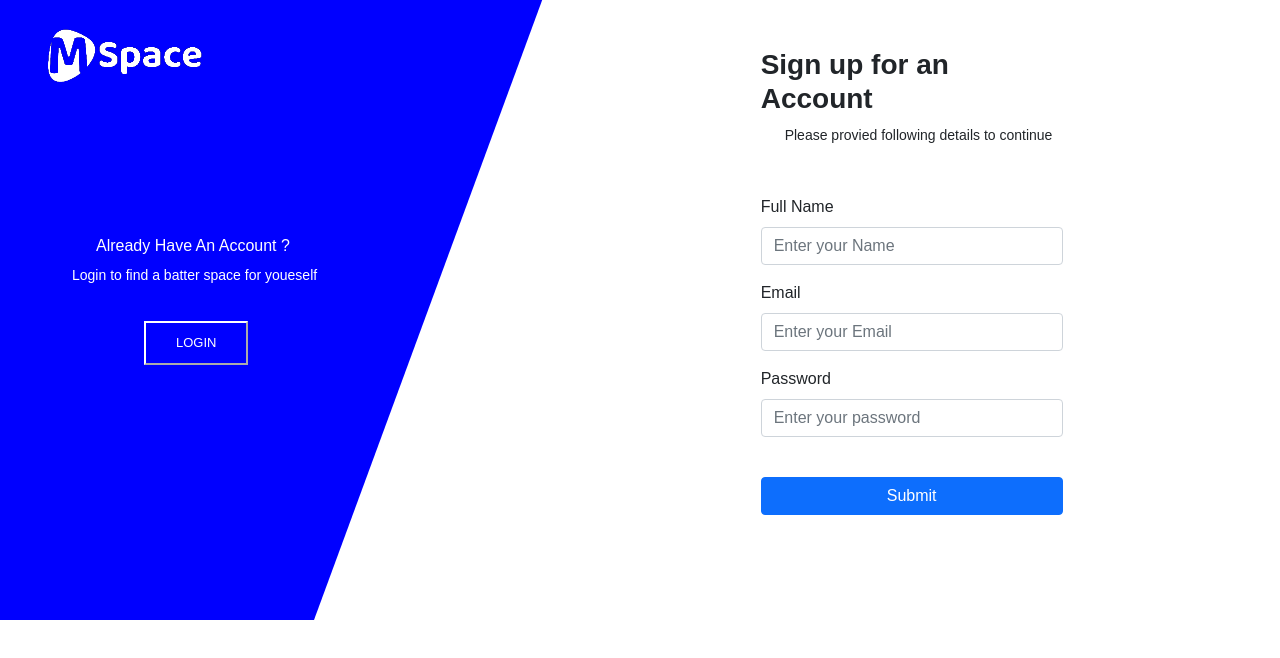
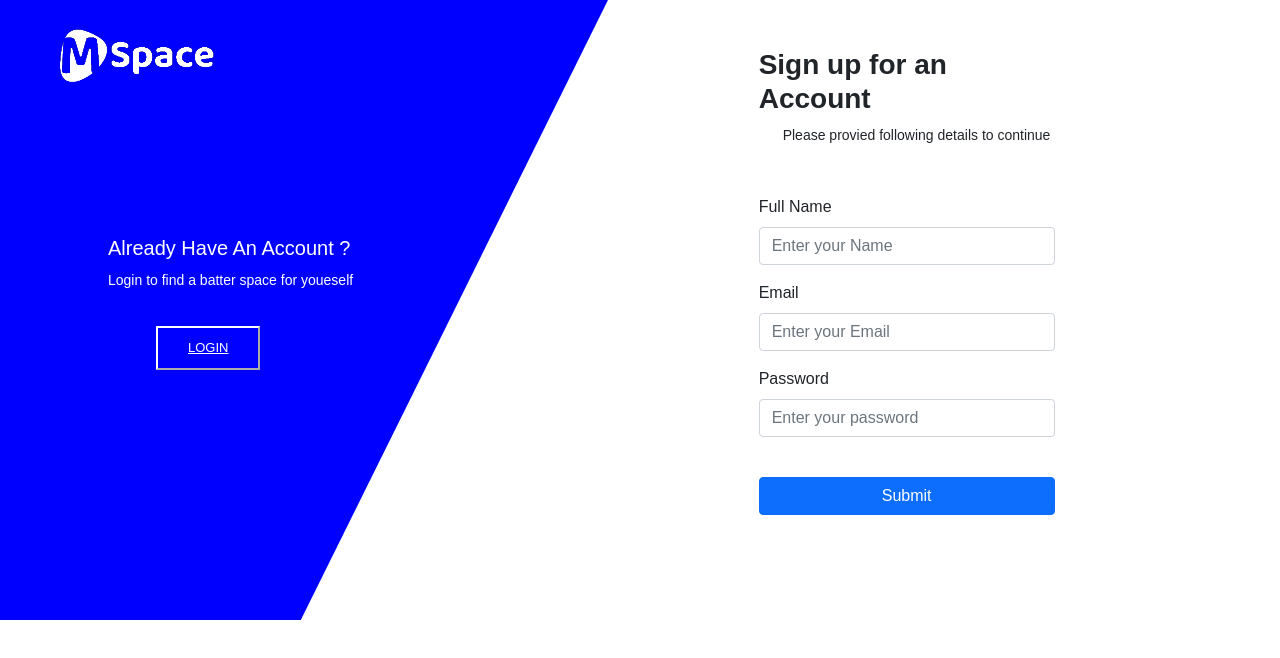
Before and after one commit to Abhiyadav968/SSM, a plain HTML site: page signup.html in a window 1280 px wide. Drawn offline with nearby package versions, Linux system fonts and the light colour scheme.

Commit message:
add file

```diff
--- a/css/style.css
+++ b/css/style.css
@@ -3,6 +3,8 @@
     padding: 0%;
     box-sizing: border-box;
     font-family: sans-serif;
+    text-decoration: none;
+    list-style-type: none;
 }
 .btn {
     width: 100%;
@@ -18,7 +20,7 @@
 }
 
 .side-paira {
-    font-size: 11px;
+    font-size: 12px;
     margin-left: -35px;
 }
 .sighup {
@@ -34,7 +36,7 @@
 .sighup-page {
     height: 620px;
     background-color: blue;
-    clip-path: polygon(0% 0, 85% 0%, 50% 100%, 0% 100%);
+    clip-path: polygon(0% 0, 95% 0%, 47% 100%, 0% 100%);
 }
 
 
--- a/signup.html
+++ b/signup.html
@@ -5,21 +5,21 @@
     <meta charset="UTF-8">
     <meta http-equiv="X-UA-Compatible" content="IE=edge">
     <meta name="viewport" content="width=device-width, initial-scale=1.0">
-    <title>SSM</title>
+    <title>Signup</title>
     <link rel="stylesheet" href="./css/style.css">
     <link href="https://cdn.jsdelivr.net/npm/bootstrap@5.0.2/dist/css/bootstrap.min.css" rel="stylesheet"
         integrity="sha384-EVSTQN3/azprG1Anm3QDgpJLIm9Nao0Yz1ztcQTwFspd3yD65VohhpuuCOmLASjC" crossorigin="anonymous">
 </head>
 
 <body>
-    <div class="contaioer-fluid">
+    <div class="container-fluid">
         <div class="row">
             <div class="sighup-page col-6 text-white">
                 <img src="./img/white-space.png" alt="" class="mt-4 ms-5">
                 <div class="sign-text mt-5 pt-1 ms-5">
-                    <h6 class="pt-5 ms-5 mt-5">Already Have An Account ?</h6>
-                    <small class="ps-4">Login to find a batter space for youeself</small><br><br>
-                    <div class="ms-5"><button onclick="save()" class="sighup ms-5">LOGIN</button></div>
+                    <h5 class="pt-5 ms-5 mt-5">Already Have An Account ?</h5>
+                    <small class="ps-5">Login to find a batter space for youeself</small><br><br>
+                    <div class="ms-5"><button onclick="save()"  class="sighup ms-5"><a href="./login.html" class="text-white">LOGIN</a></button></div>
                 </div>
             </div>
             <div class="col-1"></div>
@@ -29,7 +29,7 @@
                 <form class="mt-5">
                     <div class="mb-3">
                       <label for="exampleInputEmail1" class="form-label">Full Name</label>
-                      <input type="email" class="form-control" id="exampleInputEmail1" aria-describedby="emailHelp" placeholder="Enter your Name">
+                      <input type="text" class="form-control" id="exampleInputEmail1" aria-describedby="emailHelp" placeholder="Enter your Name">
                     </div>
                     <div class="mb-3">
                         <label for="exampleInputEmail1" class="form-label">Email</label>
```
Also changed, not shown: login.html (+2 -2 lines).
